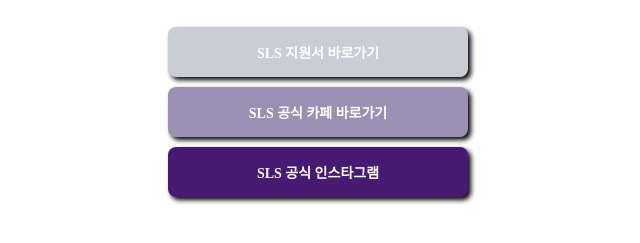
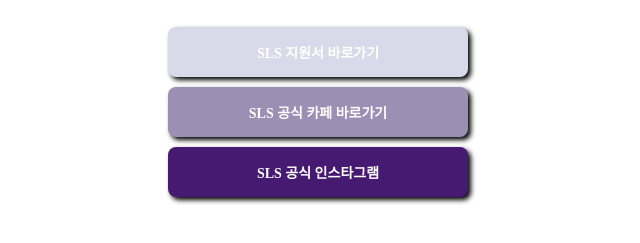
Before and after one commit to seoullawsociety/linkpage, a plain HTML site: page index.html in a window 1280 px wide. Shown: the part 275-518 px from the top of the page, without its empty margins (322-962 px from the left). Drawn offline with Linux system fonts and the light colour scheme; a web font is replaced by a local one.

Commit message:
Update index.html

```diff
--- a/index.html
+++ b/index.html
@@ -74,7 +74,7 @@
             width: 300px;
             height: 50px;
 
-            background-color: #c8cdd6;
+            background-color: #d8dae9;
             border-radius: 8px;
 
             margin-bottom: 10px;
```
